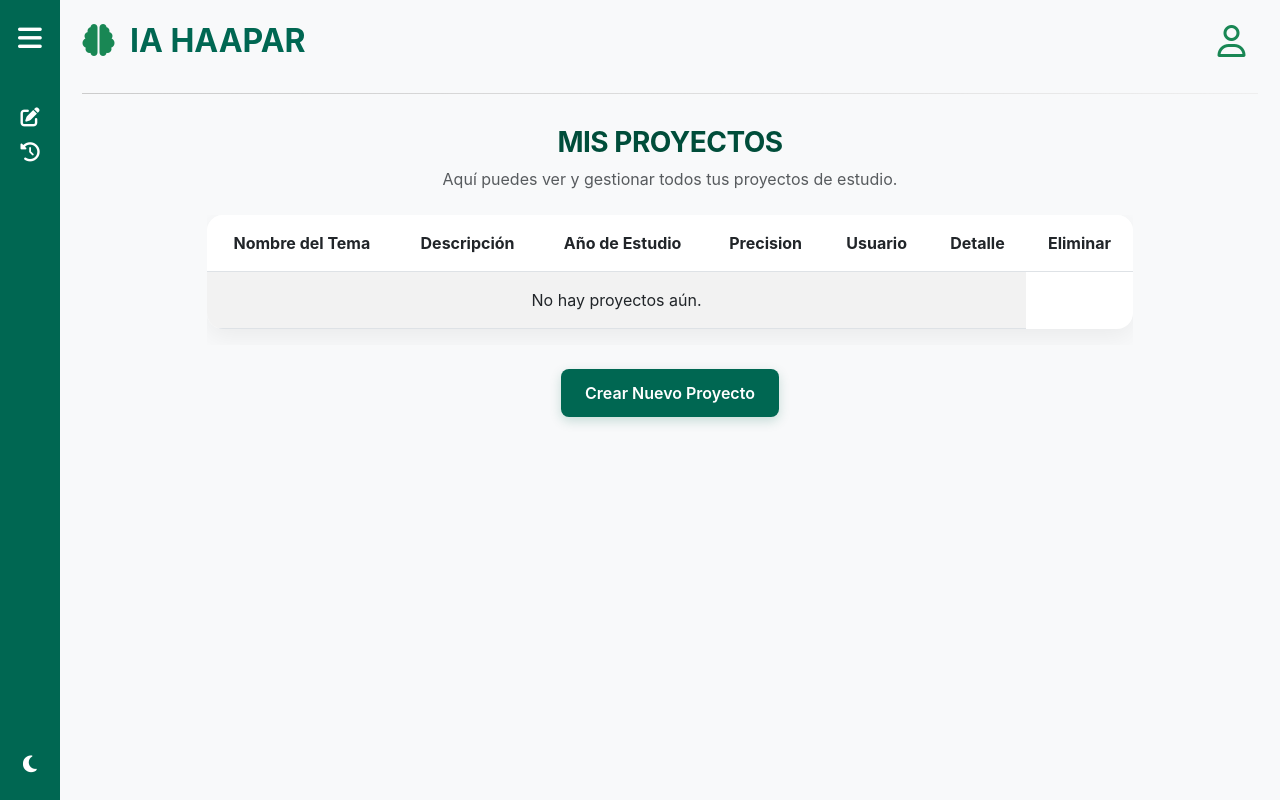
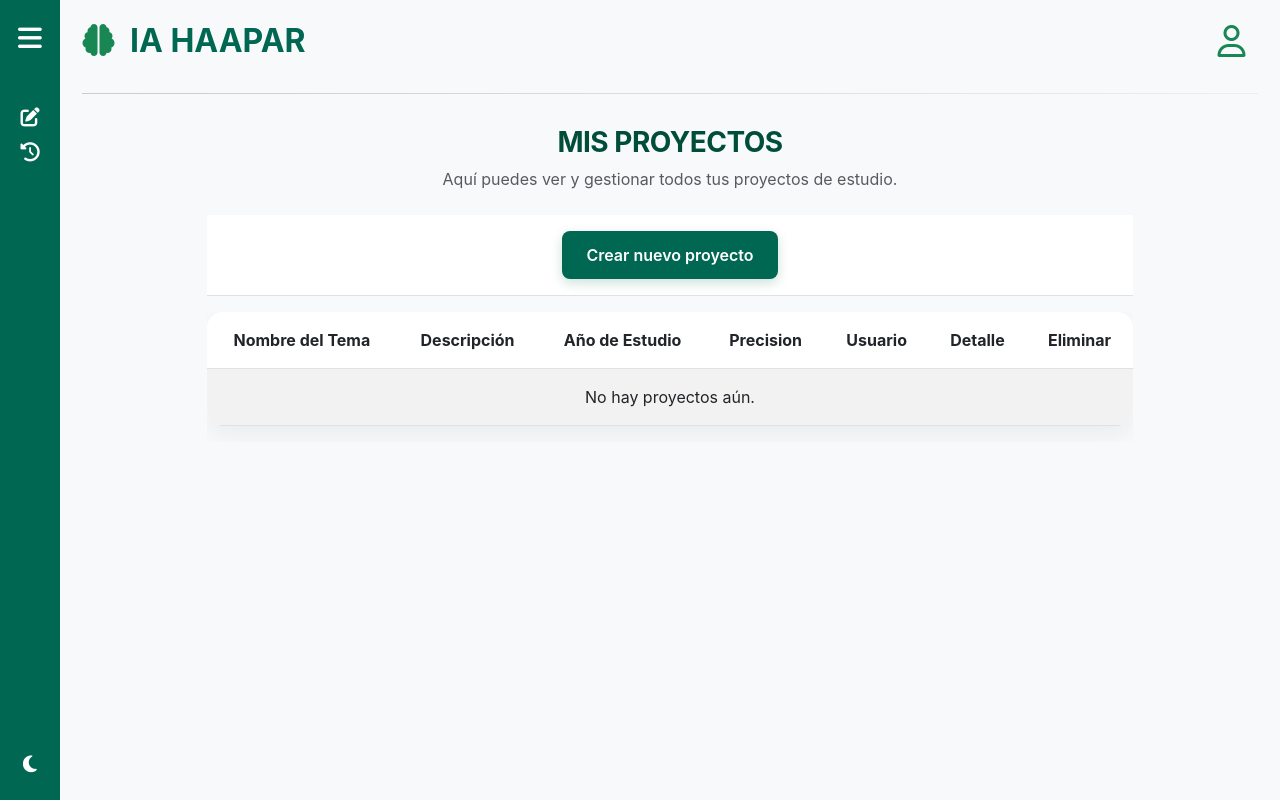
Before and after one commit to NicolasPerezUNLaSMN/HAAPAR_UNLa, a Django app: page /proyectos/ in a window 1280 px wide. Run offline with Django 5.2, Linux system fonts and the light colour scheme; the visitor is signed in with stand-in values (Sample User, id 1); data that the repository does not hold is empty.

Commit message:
Mejora de accesibilidad con botón fijo para crear proyecto y ajustes visuales en vistas (#69)
- Agrega botón fijo para crear nuevo proyecto en la lista de proyectos.
- Ajusta el diseño de la tabla y mensajes de proyectos.
- Elimina botones duplicados de creación.
- Mejora visual en el detalle de proyecto.

```diff
--- a/haapar_unla_app/templates/haapar_unla_app/listar-proyectos.html
+++ b/haapar_unla_app/templates/haapar_unla_app/listar-proyectos.html
@@ -12,6 +12,13 @@ HAAPAR {% endblock %} {% block content %}
     <div class="container">
       <div class="row justify-content-center">
         <div class="col-lg-10 col-md-12">
+          <!-- Botón Fijo en la parte superior -->
+          <div class="sticky-top bg-white py-3 mb-3 border-bottom" style="z-index: 100;">
+            <div class="text-center">
+              <a href="{% url 'inicio' %}" class="btn btn-primary">Crear nuevo proyecto</a>
+            </div>
+          </div>
+
           <div class="table-responsive">
             <table class="table table-hover table-striped proyectos-table">
               <thead>
@@ -31,7 +38,7 @@ HAAPAR {% endblock %} {% block content %}
                     <td class="text-center align-middle">{{ tema.nombre }}</td>
                     <td class="text-center align-middle">{{ tema.descripcion }}</td>
                     <td class="text-center align-middle">{{ tema.horizonte }}</td>
-                    <td class="text-center align-middle">—</td> <!-- precision -->
+                    <td class="text-center align-middle">—</td>
                     <td class="text-center align-middle">{{ tema.user.username }}</td>
                     <td class="text-center align-middle">
                       <a href="{% url 'subsistemas' tema.id_tema %}" class="btn btn-secondary">Ver detalles</a>
@@ -66,18 +73,11 @@ HAAPAR {% endblock %} {% block content %}
                   </tr>
                 {% empty %}
                   <tr>
-                    <td colspan="6" class="text-center">No hay proyectos aún.</td>
+                    <td colspan="7" class="text-center">No hay proyectos aún.</td>
                   </tr>
                 {% endfor %}
               </tbody>
             </table>
-          </div>
-
-          <div class="text-center mt-4">
-            <div class="gap-2">
-              <a href="{% url 'inicio' %}" class="btn btn-primary">Crear Nuevo Proyecto</a>
-
-            </div>
           </div>
         </div>
       </div>
--- a/haapar_unla_app/templates/haapar_unla_app/proyecto-detalle.html
+++ b/haapar_unla_app/templates/haapar_unla_app/proyecto-detalle.html
@@ -11,7 +11,7 @@ Detalle del Proyecto - HAAPAR
       <h1 class="text-center heading-section">Detalle del proyecto</h1>
       <p class="text-center text-muted">{{ tema.nombre }}</p>
       {% if subsistema %}
-        <p class="text-center fw-bold text-danger">Subsistema: {{ subsistema.nombre }}</p>
+        <p class="text-center fw-bold">Subsistema: {{ subsistema.nombre }}</p>
       {% endif %}
     </div>
   </div>
```
